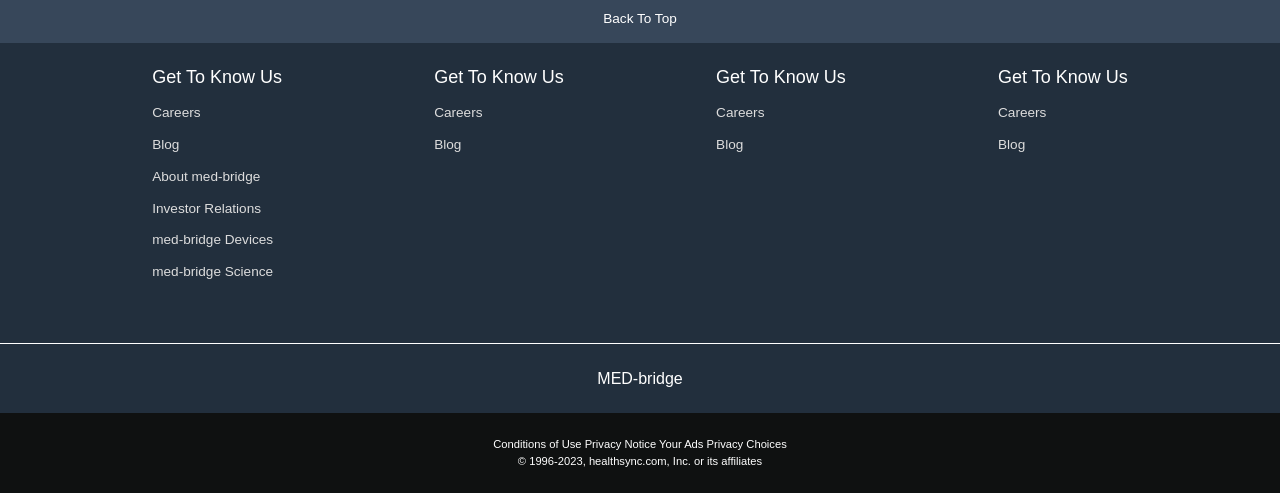
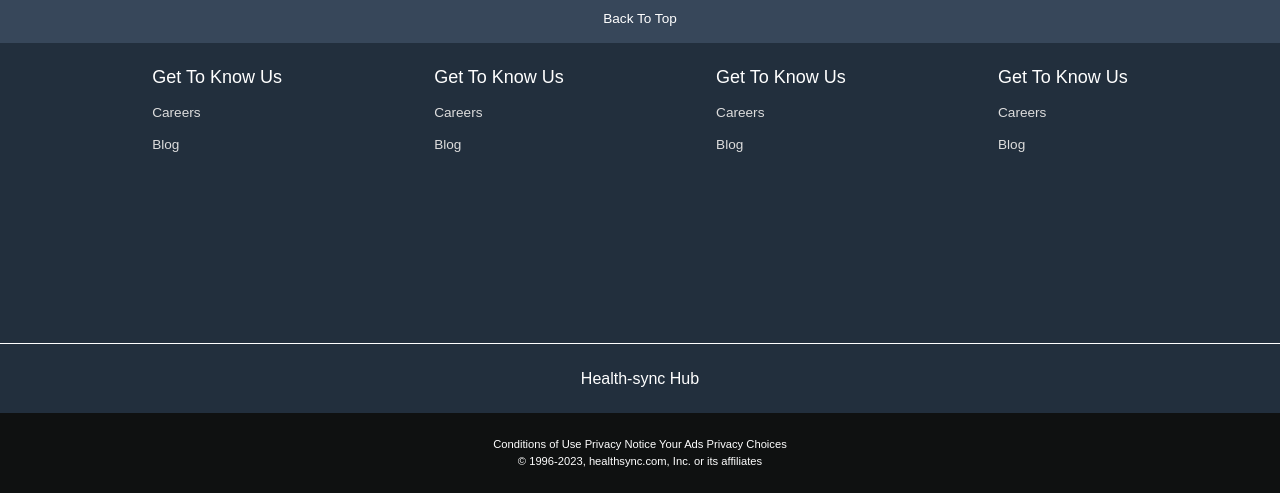
Before and after one commit to vanirana3103/Hospital-Facility-Mapping, a plain HTML site: page hospital1.html in a window 1280 px wide. Shown: the part 9294-9787 px from the top of the page. Drawn offline with Linux system fonts and the light colour scheme.

Commit message:
Update hospital1.html

```diff
--- a/hospital1.html
+++ b/hospital1.html
@@ -405,10 +405,7 @@
                         <p>Get To Know Us</p>
                         <a>Careers</a>
                         <a>Blog</a>
-                        <a>About med-bridge </a>
-                        <a>Investor Relations</a>
-                        <a>med-bridge Devices</a>
-                        <a>med-bridge Science</a>
+
                       </ul>
                       <ul>
                         <p>Get To Know Us</p>
@@ -430,7 +427,7 @@
                       </ul>
                     </div>
                     <div class="foot-panel3">
-                      <div class="logo">MED-bridge</div>
+                      <div class="logo">Health-sync Hub</div>
                     </div>
                     <div class="foot-panel4">
                       <div class="pages">
```
